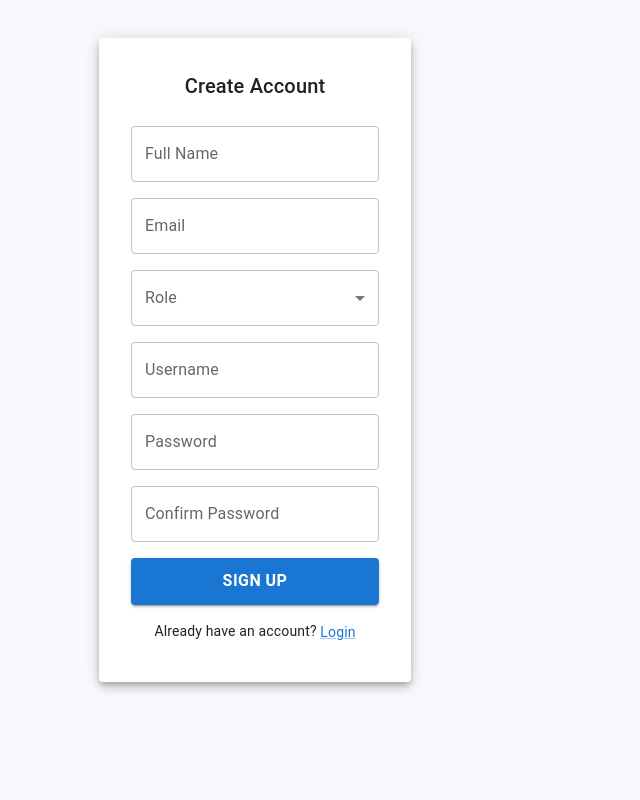
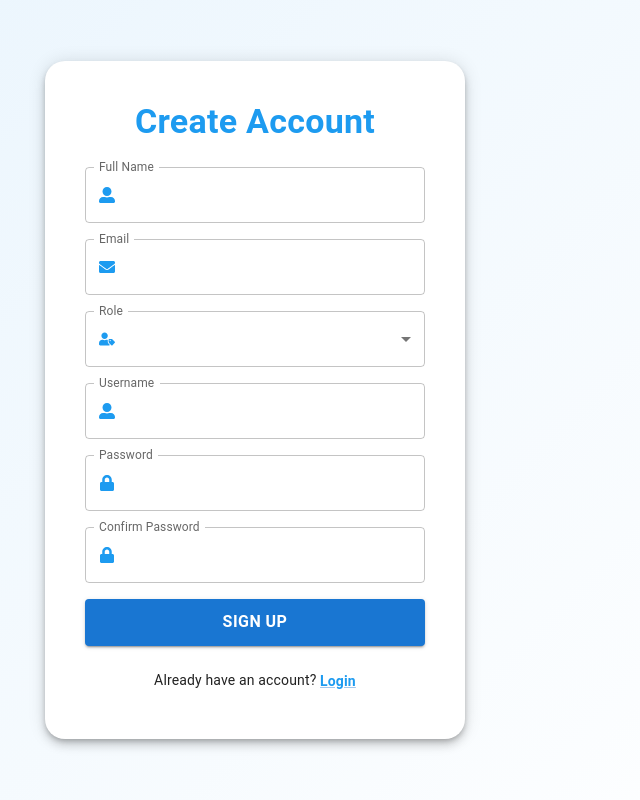
Before and after one commit to harsh-7646/Travelbuddy, a React (Create React App) app: page /login in a window 1280 px wide. Both pictures are taken after a click on the button "Sign Up". Shown: the whole page, without its empty margins (385-1025 px from the left). Built offline with nearby package versions, Linux system fonts and the light colour scheme.

Commit message:
Updated PackagesPage design and login flow

```diff
--- a/package.json
+++ b/package.json
@@ -5,6 +5,7 @@
   "dependencies": {
     "@emotion/react": "^11.14.0",
     "@emotion/styled": "^11.14.1",
+    "@mui/icons-material": "^7.3.2",
     "@mui/material": "^7.2.0",
     "@mui/styled-engine-sc": "^7.2.0",
     "@tailwindcss/vite": "^4.1.12",
--- a/src/Login.jsx
+++ b/src/Login.jsx
@@ -1,37 +1,58 @@
 // LoginPage.jsx
-import React, { useState } from 'react';
+import React, { useState } from "react";
 import {
-  Box, Button, Card, CardContent, TextField, Typography, Grid, Link, MenuItem
-} from '@mui/material';
-import { Formik, Form, Field } from 'formik';
-import * as Yup from 'yup';
-import { useNavigate } from 'react-router-dom';
+  Box,
+  Button,
+  Card,
+  CardContent,
+  TextField,
+  Typography,
+  Link,
+  MenuItem,
+  InputAdornment,
+  Snackbar,
+  Alert,
+} from "@mui/material";
+import { Formik, Form, Field } from "formik";
+import * as Yup from "yup";
+import { useNavigate } from "react-router-dom";
+import { FaUserAlt, FaLock, FaEnvelope, FaUserTag } from "react-icons/fa";
 
 const LoginPage = ({ setUserType }) => {
   const [users, setUsers] = useState([
     { fullName: "Admin User", email: "admin@test.com", username: "admin", password: "admin123", role: "admin" },
-    { fullName: "Normal User", email: "user@test.com", username: "user", password: "user123", role: "user" }
+    { fullName: "Normal User", email: "user@test.com", username: "user", password: "user123", role: "user" },
   ]);
 
   const [isSignUp, setIsSignUp] = useState(false);
   const [loading, setLoading] = useState(false);
+  const [successMsg, setSuccessMsg] = useState("");
   const navigate = useNavigate();
 
-  const initialLoginValues = { username: '', password: '' };
-  const initialSignUpValues = { fullName: '', email: '', username: '', password: '', confirmPassword: '', role: 'user' };
+  const initialLoginValues = { username: "", password: "" };
+  const initialSignUpValues = {
+    fullName: "",
+    email: "",
+    username: "",
+    password: "",
+    confirmPassword: "",
+    role: "user",
+  };
 
   const loginValidationSchema = Yup.object({
-    username: Yup.string().required('Username is required'),
-    password: Yup.string().min(6, 'Minimum 6 characters').required('Password is required'),
+    username: Yup.string().required("Username is required"),
+    password: Yup.string().min(6, "Minimum 6 characters").required("Password is required"),
   });
 
   const signUpValidationSchema = Yup.object({
-    fullName: Yup.string().required('Full Name is required'),
-    email: Yup.string().email('Invalid email').required('Email is required'),
-    username: Yup.string().required('Username is required'),
-    password: Yup.string().min(6, 'Minimum 6 characters').required('Password is required'),
-    confirmPassword: Yup.string().oneOf([Yup.ref('password'), null], 'Passwords must match').required('Confirm Password is required'),
-    role: Yup.string().required('Role is required'),
+    fullName: Yup.string().required("Full Name is required"),
+    email: Yup.string().email("Invalid email").required("Email is required"),
+    username: Yup.string().required("Username is required"),
+    password: Yup.string().min(6, "Minimum 6 characters").required("Password is required"),
+    confirmPassword: Yup.string()
+      .oneOf([Yup.ref("password"), null], "Passwords must match")
+      .required("Confirm Password is required"),
+    role: Yup.string().required("Role is required"),
   });
 
   const handleSubmit = (values, { resetForm }) => {
@@ -39,6 +60,7 @@ const LoginPage = ({ setUserType }) => {
 
     setTimeout(() => {
       if (isSignUp) {
+        // signup
         const newUser = {
           fullName: values.fullName,
           email: values.email,
@@ -47,29 +69,55 @@ const LoginPage = ({ setUserType }) => {
           role: values.role.toLowerCase(),
         };
         setUsers([...users, newUser]);
-        setLoading(false);
+        setSuccessMsg("🎉 Account created successfully!");
+        setIsSignUp(false);
         resetForm({ values: initialSignUpValues });
-        setIsSignUp(false);
       } else {
-        const found = users.find(u => u.username === values.username && u.password === values.password);
+        // login
+        const found = users.find(
+          (u) => u.username === values.username && u.password === values.password
+        );
         if (found) {
           setUserType(found.role);
+          setSuccessMsg("✅ Logged in successfully!");
+          setLoading(false);
+          resetForm({ values: initialLoginValues });
+
+          // ⏳ Navigate after 1.0 sec so Snackbar shows first
+          setTimeout(() => {
             if (found.role === "admin") navigate("/admin/dashboard");
             else navigate("/");
+          }, 1000);
+        } else {
+          setLoading(false);
+          setSuccessMsg("❌ Invalid username or password");
+        }
+        resetForm({ values: initialLoginValues });
       }
       setLoading(false);
-        resetForm({ values: initialLoginValues });
-      }
     }, 1500);
   };
 
   return (
-    <Grid container justifyContent="center" alignItems="center" style={{ minHeight: '90vh', padding: '30px' }}>
-      <Grid item xs={11} sm={8} md={4}>
-        <Card elevation={6} sx={{ width: '100%', maxWidth: 500, p: 2 }}>
+    <Box
+      sx={{
+        minHeight: "100vh",
+        display: "flex",
+        alignItems: "center",
+        justifyContent: "center",
+        background: "linear-gradient(135deg, #e8f4fd, #ffffff)",
+        p: 2,
+      }}
+    >
+      <Card elevation={6} sx={{ width: "100%", maxWidth: 420, borderRadius: "20px", p: 3 }}>
         <CardContent>
-            <Typography variant="h6" align="center" gutterBottom sx={{ mb: 3 }}>
-              {isSignUp ? 'Create Account' : 'Login'}
+          <Typography
+            variant="h4"
+            align="center"
+            gutterBottom
+            sx={{ fontWeight: "bold", color: "#1d9bf0", mb: 3 }}
+          >
+            {isSignUp ? "Create Account" : "Welcome Back"}
           </Typography>
 
           <Formik
@@ -84,13 +132,57 @@ const LoginPage = ({ setUserType }) => {
                 {isSignUp && (
                   <>
                     <Box mb={2}>
-                        <Field as={TextField} label="Full Name" name="fullName" fullWidth error={Boolean(errors.fullName)} helperText={errors.fullName} />
+                      <Field
+                        as={TextField}
+                        label="Full Name"
+                        name="fullName"
+                        fullWidth
+                        error={Boolean(errors.fullName)}
+                        helperText={errors.fullName}
+                        InputProps={{
+                          startAdornment: (
+                            <InputAdornment position="start">
+                              <FaUserAlt color="#1d9bf0" />
+                            </InputAdornment>
+                          ),
+                        }}
+                      />
                     </Box>
                     <Box mb={2}>
-                        <Field as={TextField} label="Email" name="email" type="email" fullWidth error={Boolean(errors.email)} helperText={errors.email} />
+                      <Field
+                        as={TextField}
+                        label="Email"
+                        name="email"
+                        type="email"
+                        fullWidth
+                        error={Boolean(errors.email)}
+                        helperText={errors.email}
+                        InputProps={{
+                          startAdornment: (
+                            <InputAdornment position="start">
+                              <FaEnvelope color="#1d9bf0" />
+                            </InputAdornment>
+                          ),
+                        }}
+                      />
                     </Box>
                     <Box mb={2}>
-                        <Field as={TextField} select label="Role" name="role" fullWidth error={Boolean(errors.role)} helperText={errors.role}>
+                      <Field
+                        as={TextField}
+                        select
+                        label="Role"
+                        name="role"
+                        fullWidth
+                        error={Boolean(errors.role)}
+                        helperText={errors.role}
+                        InputProps={{
+                          startAdornment: (
+                            <InputAdornment position="start">
+                              <FaUserTag color="#1d9bf0" />
+                            </InputAdornment>
+                          ),
+                        }}
+                      >
                         <MenuItem value="user">User</MenuItem>
                         <MenuItem value="admin">Admin</MenuItem>
                       </Field>
@@ -99,17 +191,61 @@ const LoginPage = ({ setUserType }) => {
                 )}
 
                 <Box mb={2}>
-                    <Field as={TextField} label="Username" name="username" fullWidth error={Boolean(errors.username)} helperText={errors.username} />
+                  <Field
+                    as={TextField}
+                    label="Username"
+                    name="username"
+                    fullWidth
+                    error={Boolean(errors.username)}
+                    helperText={errors.username}
+                    InputProps={{
+                      startAdornment: (
+                        <InputAdornment position="start">
+                          <FaUserAlt color="#1d9bf0" />
+                        </InputAdornment>
+                      ),
+                    }}
+                  />
                 </Box>
                 <Box mb={2}>
-                    <Field as={TextField} label="Password" name="password" type="password" fullWidth error={Boolean(errors.password)} helperText={errors.password} />
+                  <Field
+                    as={TextField}
+                    label="Password"
+                    name="password"
+                    type="password"
+                    fullWidth
+                    error={Boolean(errors.password)}
+                    helperText={errors.password}
+                    InputProps={{
+                      startAdornment: (
+                        <InputAdornment position="start">
+                          <FaLock color="#1d9bf0" />
+                        </InputAdornment>
+                      ),
+                    }}
+                  />
                 </Box>
+
                 {isSignUp && (
                   <Box mb={2}>
-                      <Field as={TextField} label="Confirm Password" name="confirmPassword" type="password" fullWidth error={Boolean(errors.confirmPassword)} helperText={errors.confirmPassword} />
+                    <Field
+                      as={TextField}
+                      label="Confirm Password"
+                      name="confirmPassword"
+                      type="password"
+                      fullWidth
+                      error={Boolean(errors.confirmPassword)}
+                      helperText={errors.confirmPassword}
+                      InputProps={{
+                        startAdornment: (
+                          <InputAdornment position="start">
+                            <FaLock color="#1d9bf0" />
+                          </InputAdornment>
+                        ),
+                      }}
+                    />
                   </Box>
                 )}
-
 
                 <Button
                   type="submit"
@@ -128,7 +264,7 @@ const LoginPage = ({ setUserType }) => {
                         width: "100%",
                       }}
                     >
-
+                      {/* Jelly Loader */}
                       <span
                         style={{
                           "--uib-size": "35px",
@@ -195,26 +331,43 @@ const LoginPage = ({ setUserType }) => {
         `}
                       </style>
                     </Box>
-                    ) : (
-                      isSignUp ? "Sign Up" : "Login"
-                    )}
+                  ) : isSignUp ? "Sign Up" : "Login"}
                 </Button>
               </Form>
             )}
           </Formik>
 
-            <Box mt={2} textAlign="center">
+          <Box mt={3} textAlign="center">
             <Typography variant="body2">
-                {isSignUp ? 'Already have an account?' : "Don't have an account?"}{' '}
-                <Link component="button" variant="body2" onClick={() => setIsSignUp(!isSignUp)}>
-                  {isSignUp ? 'Login' : 'Sign Up'}
+              {isSignUp ? "Already have an account?" : "Don’t have an account?"}{" "}
+              <Link
+                component="button"
+                onClick={() => setIsSignUp(!isSignUp)}
+                sx={{ fontWeight: "bold", color: "#1d9bf0" }}
+              >
+                {isSignUp ? "Login" : "Sign Up"}
               </Link>
             </Typography>
           </Box>
         </CardContent>
+
+        {/* Snackbar */}
+        <Snackbar
+          open={Boolean(successMsg)}
+          autoHideDuration={successMsg.includes("❌") ? 1000 : 3000}
+          onClose={() => setSuccessMsg("")}
+          anchorOrigin={{ vertical: "top", horizontal: "center" }}
+        >
+          <Alert
+            onClose={() => setSuccessMsg("")}
+            severity={successMsg.includes("❌") ? "error" : "success"}
+            sx={{ width: "100%" }}
+          >
+            {successMsg}
+          </Alert>
+        </Snackbar>
       </Card>
-      </Grid>
-    </Grid>
+    </Box>
   );
 };
 
```
Also changed, not shown: src/User/Package.jsx (+65 -49 lines), 1 other file (tests, documents, lock files or other folders). Lines whose indentation alone changed are shown as unchanged.
